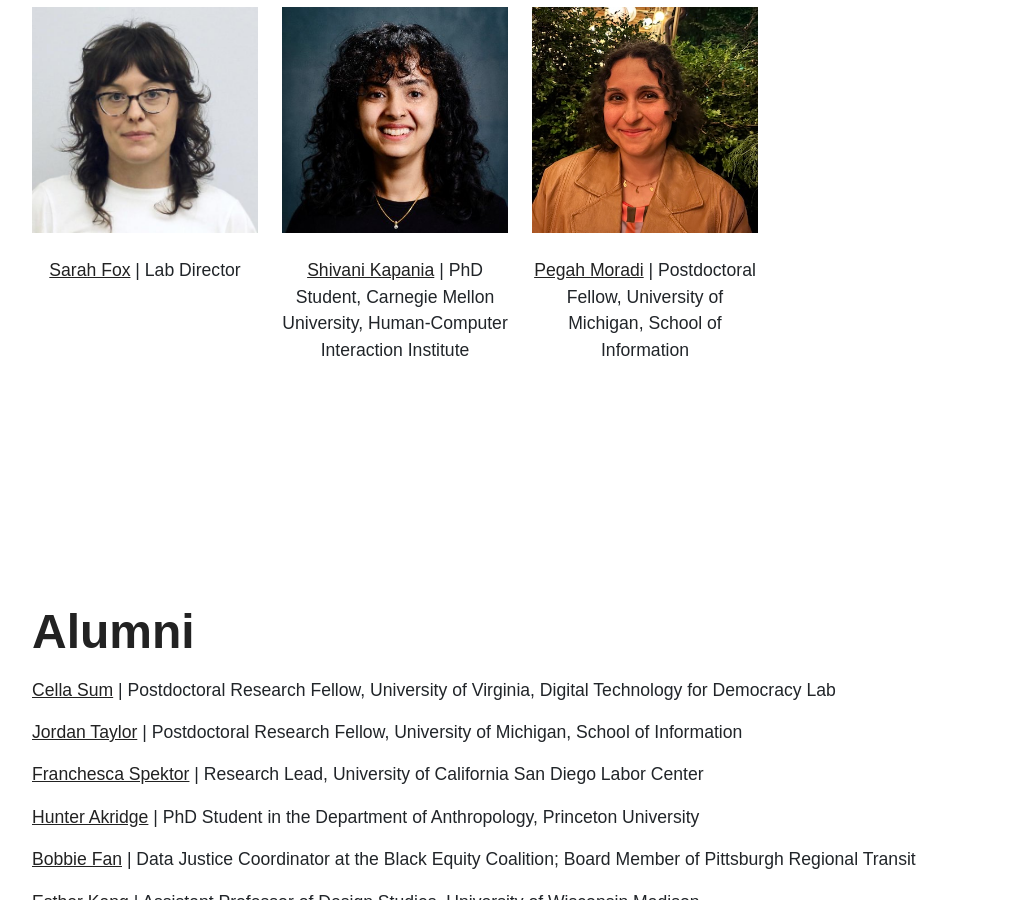
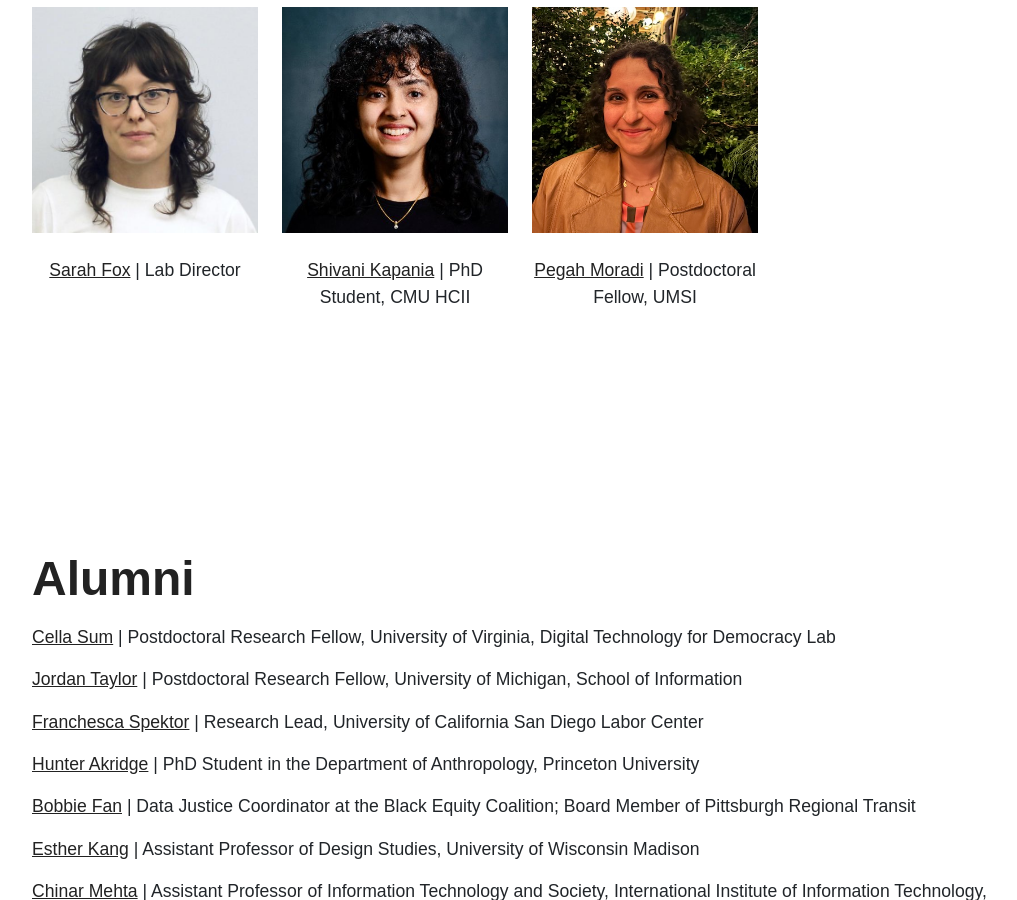
Before and after one commit to techsolidaritylab/site, a Jekyll site: the page built from index.html, in a window 1280 px wide and 900 px high, scrolled down 2532 px. Shown: the whole window, without its empty margins (120-1137 px from the left). Built offline with Jekyll 4.4.1, drawn with Linux system fonts in a browser that asks for light colours; nearby versions of some CDN libraries; some web fonts are replaced.

Commit message:
Update team.html

```diff
--- a/_includes/team.html
+++ b/_includes/team.html
@@ -9,11 +9,11 @@
       </div><!-- /.col-lg-4 -->
          <div class="col-12 col-md-6 col-lg-3">
         <img src="/assets/images/shivani.jpg" class="img-fluid" alt="Photo of Shivani">
-        <p class="text-center py-4"><a href="https://www.shivanikapania.com/">Shivani Kapania</a> | PhD Student, Carnegie Mellon University, Human-Computer Interaction Institute</p>
+        <p class="text-center py-4"><a href="https://www.shivanikapania.com/">Shivani Kapania</a> | PhD Student, CMU HCII</p>
       </div><!-- /.col-lg-4 -->
        <div class="col-12 col-md-6 col-lg-3">
         <img src="/assets/images/pegah-moradi.jpeg" class="img-fluid" alt="Photo of Pegah">
-        <p class="text-center py-4"><a href="https://pegahmoradi.github.io/">Pegah Moradi</a> | Postdoctoral Fellow, University of Michigan, School of Information</p>
+        <p class="text-center py-4"><a href="https://pegahmoradi.github.io/">Pegah Moradi</a> | Postdoctoral Fellow, UMSI</p>
       </div><!-- /.col-lg-4 -->
     </div><!-- /.row -->
   </div>
```
